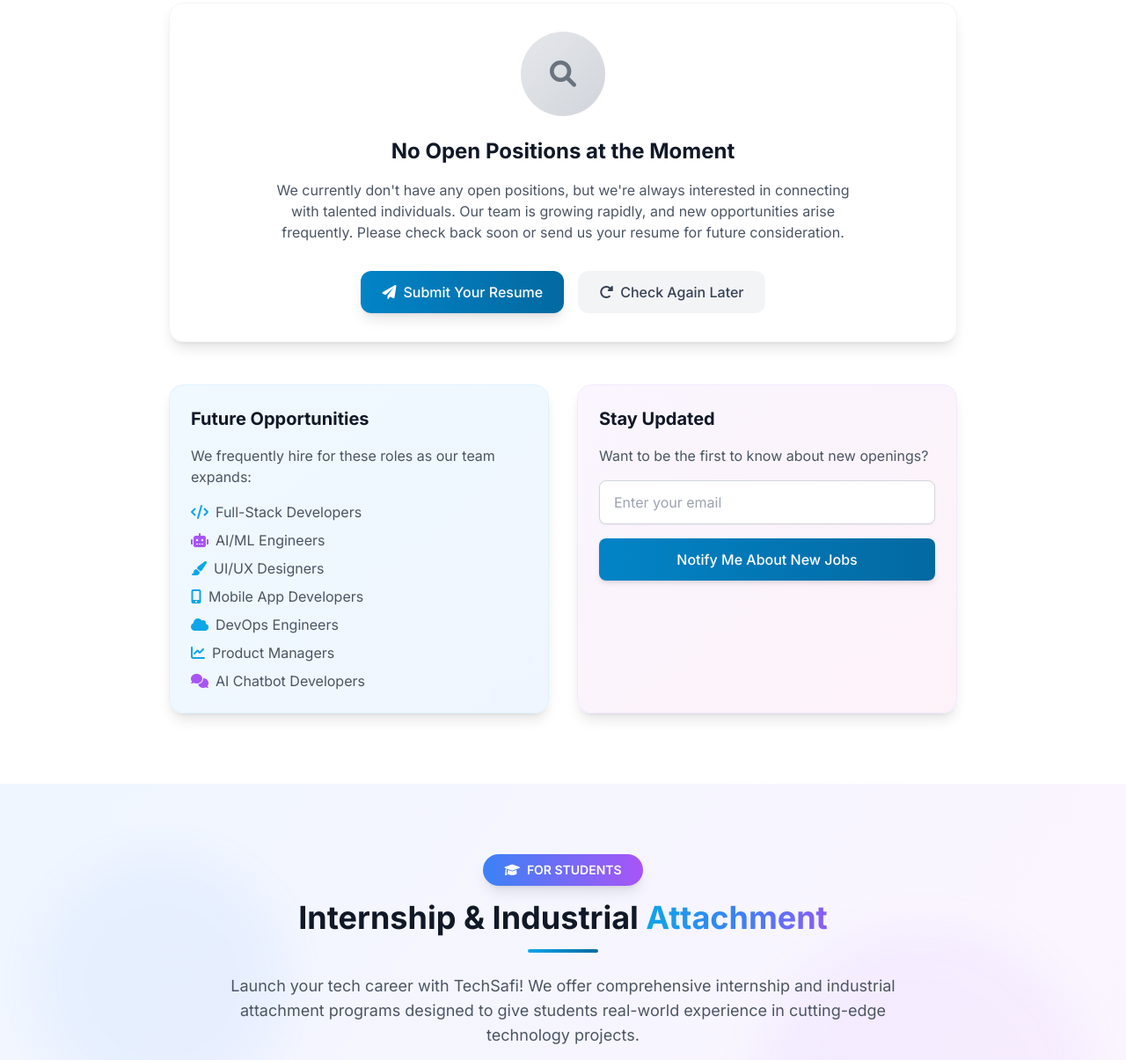
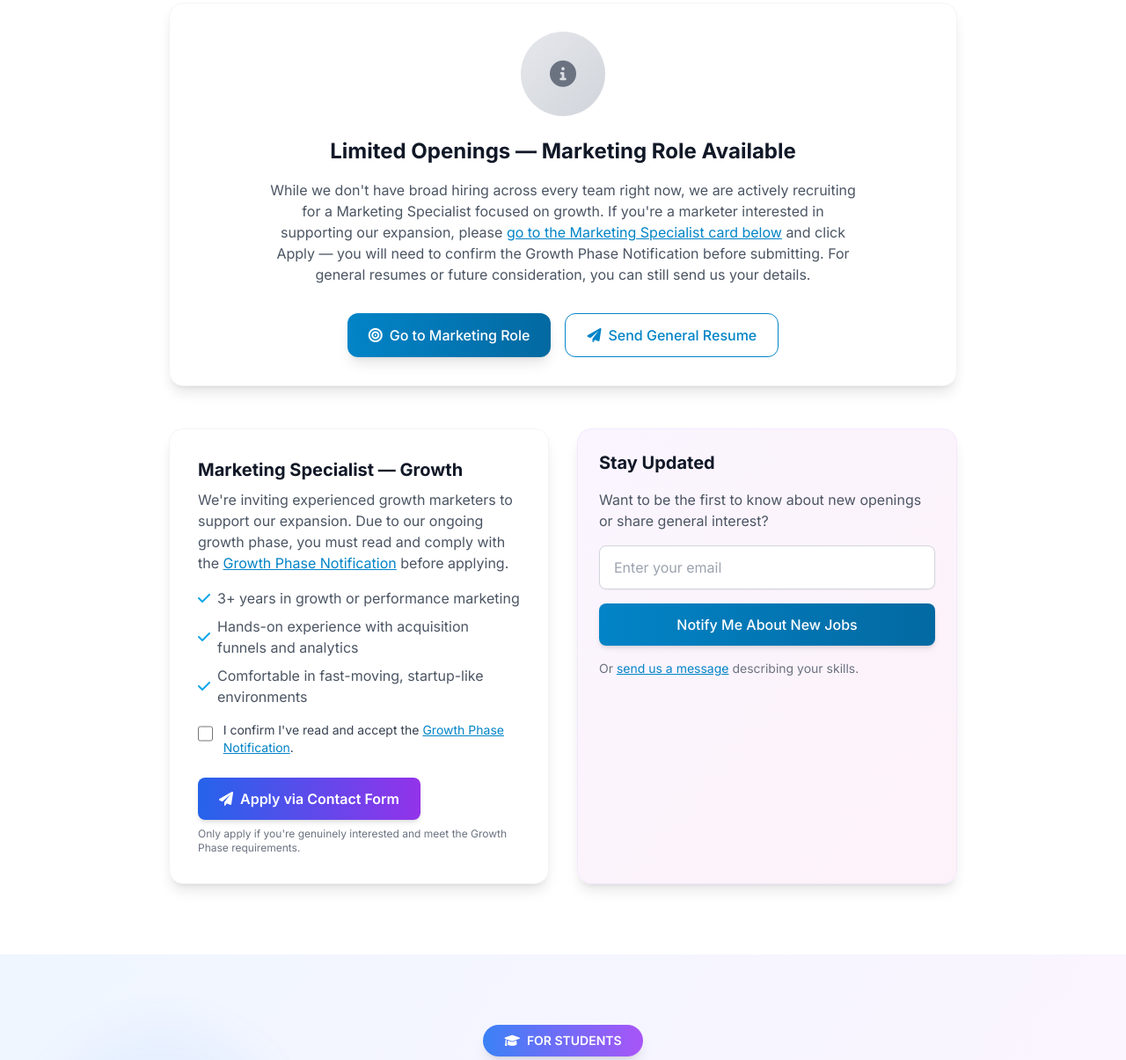
Before and after one commit to mastermind-creat/TechSafi, a plain HTML site: page careers.html in a window 1280 px wide. Shown: the part 4517-5722 px from the top of the page at 88% size. Drawn offline with nearby package versions, Linux system fonts and the light colour scheme; animation ran at ten frames a second.

Commit message:
job openning update

```diff
--- a/careers.html
+++ b/careers.html
@@ -566,7 +566,7 @@
     </section>
 
     <!-- Growth Phase Notification -->
-    <section class="py-12 bg-gradient-to-r from-amber-50 via-orange-50 to-yellow-50 dark:from-amber-900/20 dark:via-orange-900/20 dark:to-yellow-900/20 border-y border-amber-200 dark:border-amber-800">
+    <section id="growth-phase" class="py-12 bg-gradient-to-r from-amber-50 via-orange-50 to-yellow-50 dark:from-amber-900/20 dark:via-orange-900/20 dark:to-yellow-900/20 border-y border-amber-200 dark:border-amber-800">
         <div class="max-w-5xl mx-auto px-4 sm:px-6 lg:px-8">
             <div class="bg-white dark:bg-dark-800 rounded-2xl shadow-xl p-8 md:p-10 border-2 border-amber-300 dark:border-amber-700" data-aos="fade-up">
                 <div class="flex items-start">
@@ -867,72 +867,61 @@
                 <div class="no-positions-card bg-white dark:bg-dark-800 rounded-2xl shadow-lg hover:shadow-xl transition-all duration-300 border border-gray-100 dark:border-gray-700 overflow-hidden" data-aos="fade-up">
                     <div class="p-8 text-center">
                         <div class="w-24 h-24 bg-gradient-to-br from-gray-200 to-gray-300 dark:from-gray-700 dark:to-gray-600 rounded-full flex items-center justify-center mx-auto mb-6">
-                            <i class="fas fa-search text-3xl text-gray-500 dark:text-gray-400"></i>
-                        </div>
-                        <h3 class="text-2xl font-bold text-gray-900 dark:text-white mb-4">No Open Positions at the Moment</h3>
+                            <i class="fas fa-info-circle text-3xl text-gray-500 dark:text-gray-400"></i>
+                        </div>
+                        <h3 class="text-2xl font-bold text-gray-900 dark:text-white mb-4">Limited Openings — Marketing Role Available</h3>
                         <p class="text-gray-600 dark:text-gray-300 mb-6 max-w-2xl mx-auto">
-                            We currently don't have any open positions, but we're always interested in connecting with talented individuals.
-                            Our team is growing rapidly, and new opportunities arise frequently. Please check back soon or send us your resume for future consideration.
+                            While we don't have broad hiring across every team right now, we are actively recruiting for a Marketing Specialist focused on growth.
+                            If you're a marketer interested in supporting our expansion, please <a href="#marketing-card" class="text-primary-600 underline">go to the Marketing Specialist card below</a> and click Apply — you will need to confirm the Growth Phase Notification before submitting. For general resumes or future consideration, you can still send us your details.
                         </p>
                         <div class="flex flex-col sm:flex-row justify-center gap-4 mt-8">
-                            <a href="contact.html" class="inline-flex items-center justify-center bg-gradient-to-r from-primary-600 to-primary-700 hover:from-primary-700 hover:to-primary-800 text-white px-6 py-3 rounded-xl font-medium transition duration-300 shadow-lg">
+                            <a href="#marketing-card" class="inline-flex items-center justify-center bg-gradient-to-r from-primary-600 to-primary-700 hover:from-primary-700 hover:to-primary-800 text-white px-6 py-3 rounded-xl font-medium transition duration-300 shadow-lg">
+                                <i class="fas fa-bullseye mr-2"></i>
+                                Go to Marketing Role
+                            </a>
+                            <a href="contact.html?subject=General%20Resume&ref=careers" class="inline-flex items-center justify-center bg-white text-primary-600 border border-primary-600 px-6 py-3 rounded-xl font-medium transition duration-300">
                                 <i class="fas fa-paper-plane mr-2"></i>
-                                Submit Your Resume
+                                Send General Resume
                             </a>
-                            <button onclick="window.location.reload()" class="inline-flex items-center justify-center bg-gray-100 dark:bg-gray-700 hover:bg-gray-200 dark:hover:bg-gray-600 text-gray-700 dark:text-gray-300 px-6 py-3 rounded-xl font-medium transition duration-300">
-                                <i class="fas fa-redo-alt mr-2"></i>
-                                Check Again Later
-                            </button>
                         </div>
                     </div>
                 </div>
 
                 <!-- Future Opportunities -->
                 <div class="mt-12 grid md:grid-cols-2 gap-8">
-                    <div class="bg-gradient-to-br from-primary-50 to-blue-50 dark:from-dark-800 dark:to-gray-800 p-6 rounded-2xl shadow-lg border border-primary-100 dark:border-gray-700" data-aos="fade-right">
-                        <h3 class="text-xl font-bold text-gray-900 dark:text-white mb-4">Future Opportunities</h3>
-                        <p class="text-gray-600 dark:text-gray-300 mb-4">
-                            We frequently hire for these roles as our team expands:
-                        </p>
-                        <ul class="text-gray-600 dark:text-gray-300 space-y-2">
-                            <li class="flex items-center">
-                                <i class="fas fa-code text-primary-500 mr-2"></i>
-                                Full-Stack Developers
-                            </li>
-                            <li class="flex items-center">
-                                <i class="fas fa-robot text-purple-500 mr-2"></i>
-                                AI/ML Engineers
-                            </li>
-                            <li class="flex items-center">
-                                <i class="fas fa-paint-brush text-primary-500 mr-2"></i>
-                                UI/UX Designers
-                            </li>
-                            <li class="flex items-center">
-                                <i class="fas fa-mobile-alt text-primary-500 mr-2"></i>
-                                Mobile App Developers
-                            </li>
-                            <li class="flex items-center">
-                                <i class="fas fa-cloud text-primary-500 mr-2"></i>
-                                DevOps Engineers
-                            </li>
-                            <li class="flex items-center">
-                                <i class="fas fa-chart-line text-primary-500 mr-2"></i>
-                                Product Managers
-                            </li>
-                            <li class="flex items-center">
-                                <i class="fas fa-comments text-purple-500 mr-2"></i>
-                                AI Chatbot Developers
-                            </li>
+                    <!-- Marketing Specialist / Growth (Accepting interested applicants) -->
+                    <div id="marketing-card" class="bg-white dark:bg-dark-800 rounded-2xl p-8 shadow-lg hover:shadow-xl transition-all duration-300 border border-gray-100 dark:border-gray-700" data-aos="fade-up">
+                        <h3 class="text-xl font-bold text-gray-900 dark:text-white mb-2">Marketing Specialist — Growth</h3>
+                        <p class="text-gray-600 dark:text-gray-300 mb-4">We're inviting experienced growth marketers to support our expansion. Due to our ongoing growth phase, you must read and comply with the <a href="#growth-phase" class="text-primary-600 underline">Growth Phase Notification</a> before applying.</p>
+
+                        <ul class="text-gray-600 dark:text-gray-300 space-y-2 mb-4">
+                            <li class="flex items-center"><i class="fas fa-check text-primary-500 mr-2"></i>3+ years in growth or performance marketing</li>
+                            <li class="flex items-center"><i class="fas fa-check text-primary-500 mr-2"></i>Hands-on experience with acquisition funnels and analytics</li>
+                            <li class="flex items-center"><i class="fas fa-check text-primary-500 mr-2"></i>Comfortable in fast-moving, startup-like environments</li>
                         </ul>
-                    </div>
+
+                        <div class="mt-4">
+                            <label class="inline-flex items-start space-x-3">
+                                <input id="marketing-accept" type="checkbox" class="h-5 w-5 text-primary-600 rounded mt-1" />
+                                <span class="text-sm text-gray-700 dark:text-gray-300">I confirm I've read and accept the <a href="#growth-phase" class="text-primary-600 underline">Growth Phase Notification</a>.</span>
+                            </label>
+                        </div>
+
+                        <div class="mt-6">
+                            <a id="marketing-apply-btn" href="contact.html?role=Marketing%20Specialist&ref=careers" class="inline-flex items-center justify-center bg-gradient-to-r from-blue-600 to-purple-600 text-white px-6 py-3 rounded-lg font-semibold shadow-md">
+                                <i class="fas fa-paper-plane mr-2"></i>Apply via Contact Form
+                            </a>
+                            <p class="text-xs text-gray-500 mt-2">Only apply if you're genuinely interested and meet the Growth Phase requirements.</p>
+                        </div>
+                    </div>
+
+                    <!-- Stay Updated / General Interest -->
                     <div class="bg-gradient-to-br from-purple-50 to-pink-50 dark:from-dark-800 dark:to-gray-800 p-6 rounded-2xl shadow-lg border border-purple-100 dark:border-gray-700" data-aos="fade-left">
                         <h3 class="text-xl font-bold text-gray-900 dark:text-white mb-4">Stay Updated</h3>
-                        <p class="text-gray-600 dark:text-gray-300 mb-4">
-                            Want to be the first to know about new openings?
-                        </p>
-                        <form class="space-y-4">
+                        <p class="text-gray-600 dark:text-gray-300 mb-4">Want to be the first to know about new openings or share general interest?</p>
+                        <form id="careers-notify-form" class="space-y-4">
                             <div>
-                                <input type="email" placeholder="Enter your email"
+                                <input type="email" name="notifyEmail" placeholder="Enter your email"
                                        class="w-full px-4 py-3 rounded-lg focus:outline-none focus:ring-2 focus:ring-primary-500 text-gray-900 shadow-sm border border-gray-300 dark:border-gray-600 dark:bg-dark-700 dark:text-white"
                                        required>
                             </div>
@@ -941,6 +930,7 @@
                                 Notify Me About New Jobs
                             </button>
                         </form>
+                        <div class="mt-4 text-sm text-gray-500">Or <a href="contact.html?subject=General%20Career%20Interest&ref=careers" class="underline text-primary-600">send us a message</a> describing your skills.</div>
                     </div>
                 </div>
             </div>
@@ -1705,6 +1695,50 @@
                 });
             });
         });
+
+        // --- Marketing application guard: require growth-phase confirmation ---
+        (function() {
+            const marketingChk = document.getElementById('marketing-accept');
+            const marketingBtn = document.getElementById('marketing-apply-btn');
+
+            if (marketingBtn && marketingChk) {
+                marketingBtn.addEventListener('click', function(e) {
+                    if (!marketingChk.checked) {
+                        e.preventDefault();
+                        marketingChk.focus();
+                        marketingChk.classList.add('ring', 'ring-red-400');
+                        setTimeout(() => marketingChk.classList.remove('ring', 'ring-red-400'), 1200);
+                        alert('Please confirm you have read and accept the Growth Phase Notification before applying.');
+                        return;
+                    }
+
+                    // Ensure contact URL includes clear role/ref params
+                    try {
+                        const url = new URL(marketingBtn.getAttribute('href'), window.location.origin);
+                        url.searchParams.set('role', 'Marketing Specialist');
+                        url.searchParams.set('from', 'careers');
+                        window.location.href = url.toString();
+                    } catch (err) {
+                        // Fallback: proceed to href as-is
+                    }
+                });
+            }
+
+            // Simple client-side handler for the notify form to provide quick feedback
+            const notifyForm = document.getElementById('careers-notify-form');
+            if (notifyForm) {
+                notifyForm.addEventListener('submit', function(ev) {
+                    ev.preventDefault();
+                    const input = notifyForm.querySelector('input[name="notifyEmail"]');
+                    if (!input || !input.value) return;
+                    const btn = notifyForm.querySelector('button[type="submit"]');
+                    const origText = btn.innerHTML;
+                    btn.disabled = true;
+                    btn.innerHTML = 'Subscribed ✓';
+                    setTimeout(() => { btn.disabled = false; btn.innerHTML = origText; notifyForm.reset(); }, 1800);
+                });
+            }
+        })();
     </script>
 
     <!-- PWA Installation Script -->
```
